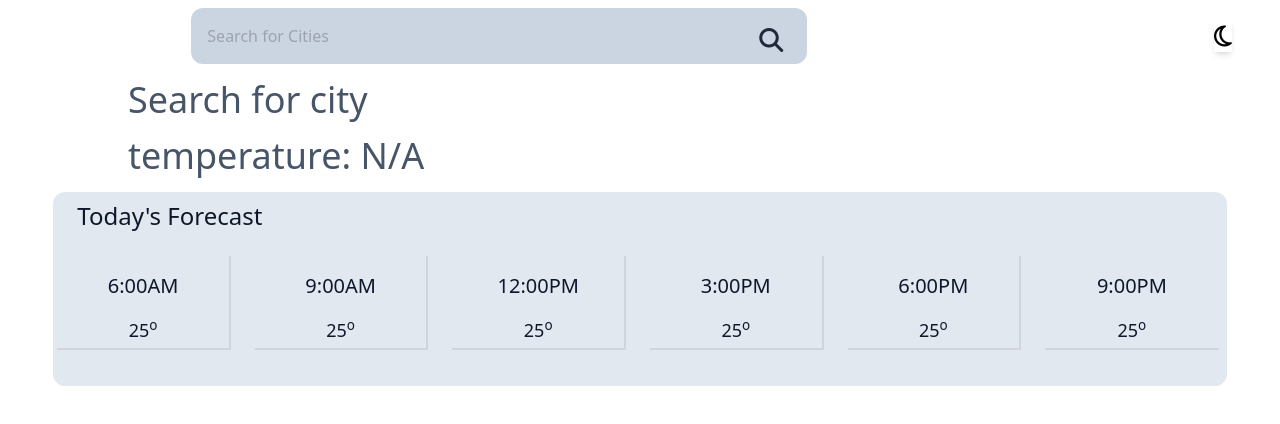
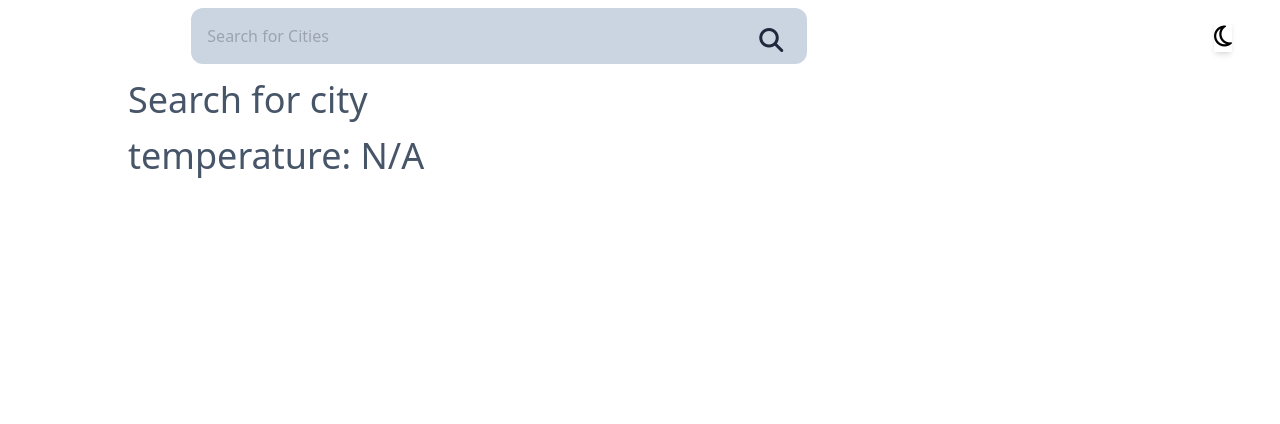
Before and after one commit to saeedyussif663/weather-app, a React (Create React App) app: page / in a window 1280 px wide. Shown: the top 424 px of the page. Built offline with nearby package versions, Linux system fonts and the light colour scheme.

Commit message:
handled error and shows modal

```diff
--- a/src/App.js
+++ b/src/App.js
@@ -2,16 +2,16 @@
 
 import SearchBar from "./Components/SearchBar";
 import City from "./Components/City";
-import TodayForecast from "./Components/TodayForecast";
 import AirConditions from "./Components/AirConditions"
 
 import { useGlobalContext } from "./Context";
 import { useEffect } from "react";
 import Loader from "./Loader";
+import ErrorModal from "./Components/ErrorModal";
 
 function App() {
   const { state } = useGlobalContext();
-  const {weatherDetails} = state
+  const {weatherDetails, error} = state
 
 
   useEffect(() => {
@@ -24,7 +24,7 @@ function App() {
   }, [state.isDarkMode])
 
   return (
-    <div className={`flex flex-col  bg-white dark:bg-slate-950 `}>
+    <div className={`flex flex-col  bg-white dark:bg-slate-950 h-screen`}>
       {state.isLoading ?
         <>
           <SearchBar />
@@ -32,8 +32,8 @@ function App() {
         </> :
         <>
       <SearchBar />
-      <City />
-      <TodayForecast />
+     <City />
+     {error.isError && <ErrorModal/>}
      { weatherDetails.temperature &&<AirConditions />}
       </>
       }
--- a/src/Components/AirConditions.js
+++ b/src/Components/AirConditions.js
@@ -15,14 +15,14 @@ const AirConditions = () => {
                     <i className="fa-solid fa-temperature-three-quarters mr-2 relative top-1 dark:text-gray-300"></i>
                         <p className="text-slate-900 dark:text-gray-300 text-xl">Feels Like</p>
                     </div>
-                    <h1 className="ml-6 text-slate-900 dark:text-gray-300 text-xl">{ feelsLike}<sup>o</sup></h1>
+                    <h1 className="ml-6 text-slate-900 dark:text-gray-300 text-xl">{ feelsLike} <sup>o</sup></h1>
                 </div>
                 <div className="flex flex-col mr-8 ml-2">
                     <div className="flex flex-row justify-start align-center">
                         <i class="fa-solid fa-wind mr-2 relative top-1 dark:text-gray-300"></i>
                         <p className="text-slate-900 dark:text-gray-300 text-xl">Wind</p>
                     </div>
-                    <h1 className="ml-6 text-slate-900 dark:text-gray-300 text-xl">{windSpeed}m/h</h1>
+                    <h1 className="ml-6 text-slate-900 dark:text-gray-300 text-xl">{windSpeed} m/h</h1>
                 </div>
                   <div className="flex flex-col mr-8 ml-2 my-4">
                     <div className="flex flex-row justify-start align-center">
--- /dev/null
+++ b/src/Components/ErrorModal.js
@@ -0,0 +1,15 @@
+import { useGlobalContext } from "../Context"
+
+const ErrorModal = () => {
+    const { state } = useGlobalContext();
+
+    return (
+        <section className=" my-6 w-11/12 mx-auto md:w-1/2 bg-slate-200 dark:bg-slate-700 rounded-lg">
+            <h1 className="text-center  text-slate-900 dark:text-gray-300 text-2xl md:text-4xl">Oops, an error was encountered</h1>
+            <p className="text-center mt-4 pb-6 uppercase text-slate-900 dark:text-gray-300 text-2xl md:text-4x">{ state.error.message}</p>
+        </section>
+    )
+}
+
+
+export default ErrorModal
--- a/src/Components/TodayForecast.js
+++ /dev/null
@@ -1,25 +0,0 @@
-import { useGlobalContext } from "../Context";
-
-const TodayForecast = () => {
-    const {state} = useGlobalContext()
-
-    return (
-        <section className=" w-11/12 rounded-xl mx-auto mt-4 bg-slate-200 dark:bg-slate-700  flex flex-col">
-            <h1 className="pl-6 py-2 text-2xl text-slate-900 dark:text-gray-300">Today's Forecast</h1>
-            <div className="grid grid-cols-3 gap-4 md:grid-cols-6 pb-5 pl-1 md:mt-4">
-                {state.time.map(time => {
-                    return (
-                        <div key={Math.random()} className="mb-4 border-b-2 md:border-r-2 last-of-type:border-r-0 mr-2 border-gray-300  dark:border-slate-900 pb-1 text-center">
-                            <h1 className="text-slate-900 dark:text-gray-300 text-xl center md:pt-4">{time}</h1>
-                            <h1 className="text-slate-900 text-lg dark:text-gray-300 md:mt-4">25<sup>o</sup></h1>
-                        </div>
-                        )
-                    })}
-
-
-            </div>
-        </section>
-    )
-}
-
-export default TodayForecast;
--- a/src/Context.js
+++ b/src/Context.js
@@ -35,7 +35,12 @@ const AppProvider = ({ children }) => {
         try {
             const response = await fetch(Api);
             const data = await response.json();
-            console.log(data);
+             if (!response.ok) {
+                 dispatch({ type: "ERROR", data });
+                 dispatch({ type: "TOGGLE_LOADER", })
+                 return
+            }
+            dispatch({type: 'RESETERROR'})
             const weather = {
                 city: data.name,
                 windSpeed: data.wind.speed,
@@ -43,7 +48,7 @@ const AppProvider = ({ children }) => {
                 humidity: data.main.humidity,
                 temperature: data.main.temp,
                 description: data.weather[0].description
-            }
+            };
             dispatch({type: 'SETWEATHERDATA', details: weather})
         } catch (error) {
 
--- a/src/reducer.js
+++ b/src/reducer.js
@@ -22,5 +22,25 @@ export const reducer = (state, action) => {
         }
     }
 
+    if (action.type === 'ERROR') {
+        return {
+            ...state,
+            error: {
+                isError: true,
+                message: action.data.message
+            }
+        }
+    }
+
+    if (action.type === 'RESETERROR') {
+        return {
+            ...state,
+            error: {
+                ...state.error,
+                isError: false,
+            }
+        }
+    }
+
     return state;
 }
```
